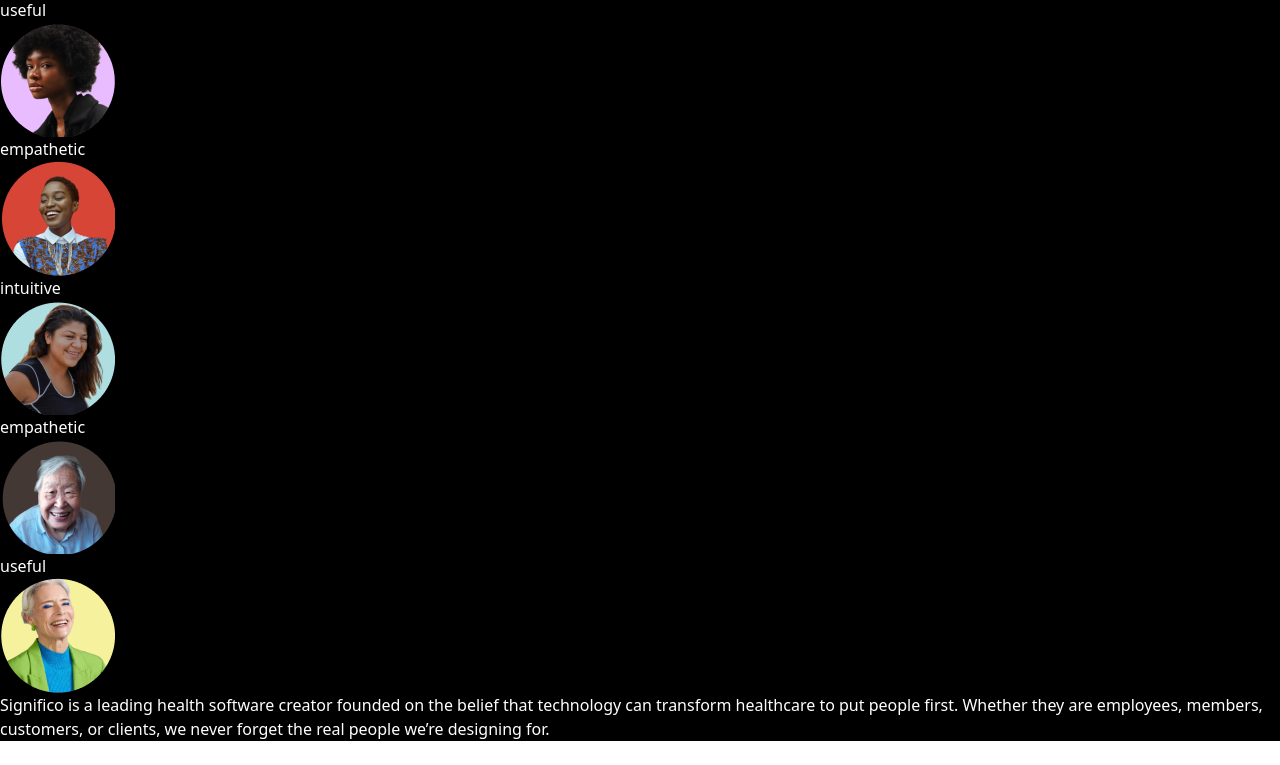
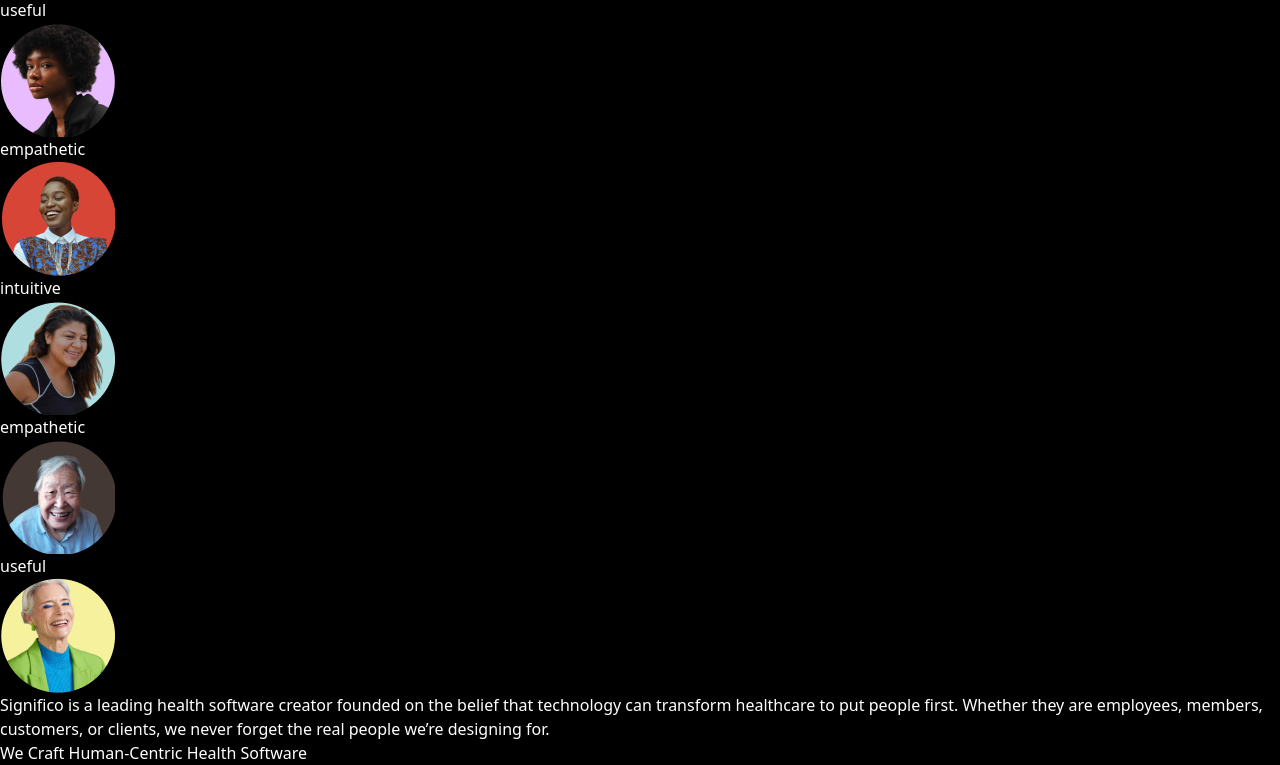
Before and after one commit to poojahooda22/motion-website, a React (Vite) app: page / in a window 1280 px wide. Shown: the part 4445-5210 px from the top of the page. Before the commit the page ends 5186 px from the top, so only its background shows below. Built offline with nearby package versions, Linux system fonts and the light colour scheme.

Commit message:
updated h1

```diff
--- a/src/components/Craft/Index.jsx
+++ b/src/components/Craft/Index.jsx
@@ -10,6 +10,9 @@ function Cart() {
                 Whether they are employees, members, customers, or clients, we
                 never forget the real people we’re designing for.
             </p>
+            <h1>We Craft
+Human-Centric
+Health Software</h1>
         </div>
         <div className="cards w-1/2 h-32 bg-red-700 ">
 
```
